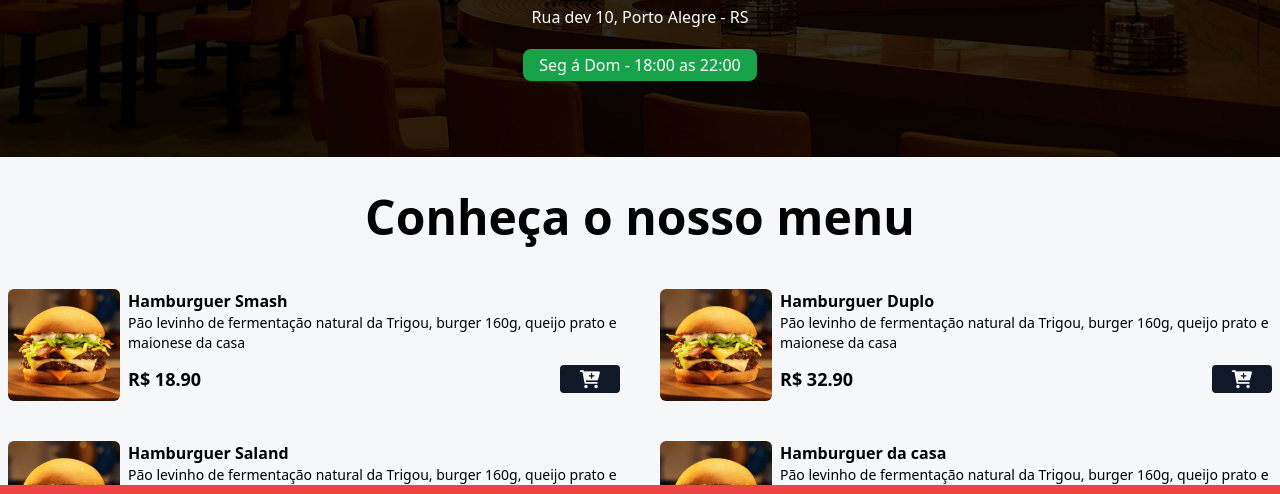
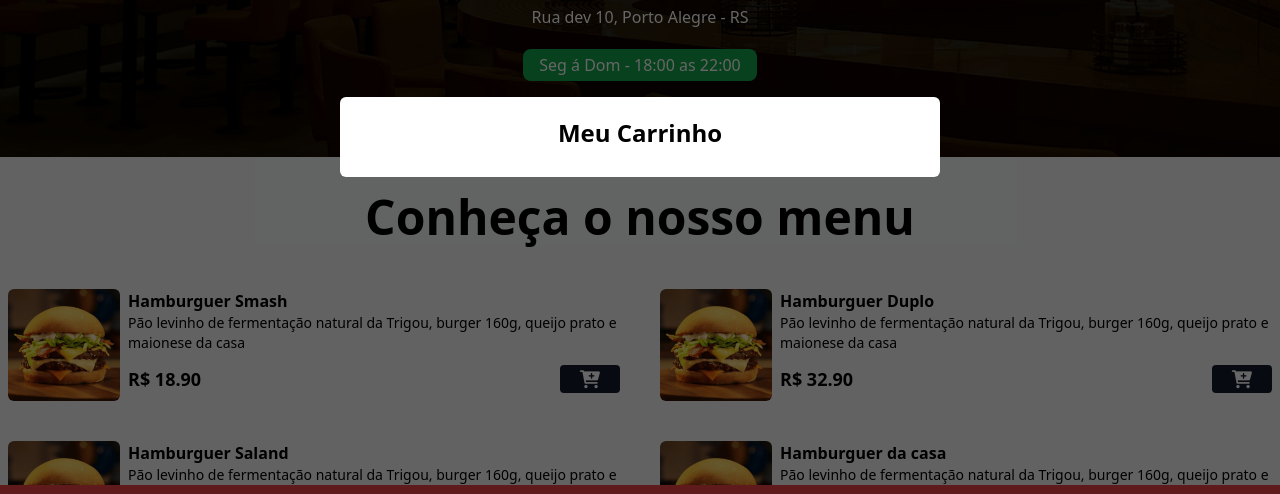
Before and after one commit to AlessandroPedroso/cardapioProject, a website: page index.html in a window 1280 px wide. Shown: the part 263-757 px from the top of the page. Drawn offline with Linux system fonts and the light colour scheme.

Commit message:
inicialização dos estilos do carrinho

```diff
--- a/index.html
+++ b/index.html
@@ -170,11 +170,19 @@
             <!--FIM BEBIDA ITEM-->
     </div>
     <!-- FIM GRID BEBIDAS-->
-
-
   </div>
 
   <!--FIM MENU-->
+
+  <!--MODAL CART-->
+  <div class="bg-black/60 w-full h-full fixed top-0 left-0 z-[99] flex items-center justify-center">
+
+    <div class="bg-white p-5 rounded-md min-w-[90%] md:min-w-[600px]">
+        <h2 class="text-center font-bold text-2xl mb-2">Meu Carrinho</h2>
+    </div>
+
+  </div>
+  <!--FIM MODAL CART-->
   <!--BUTTON CART FOOTER-->
   <footer class="w-full bg-red-500 py-3 fixed bottom-0 z-40 flex items-center justify-center">
     <button class="flex items-center gap-2 text-white font-bold" id="cart-btn">
```
Also changed, not shown: styles/output.css.
